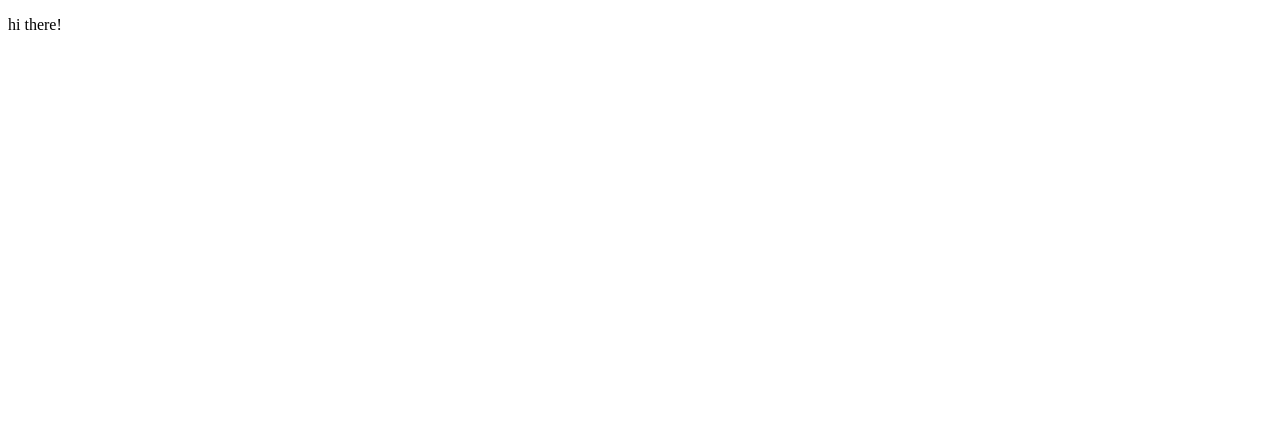
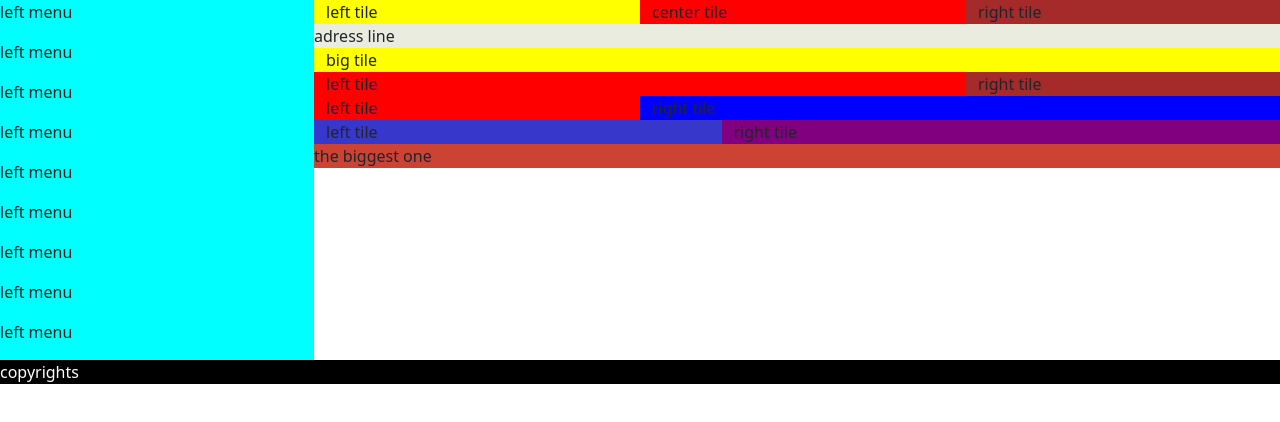
Before and after one commit to Koliasick/pm_21_12, a website: page app/index.html in a window 1280 px wide. Drawn offline with nearby package versions, Linux system fonts and the light colour scheme.

Commit message:
boostrtap

```diff
--- a/app/index.html
+++ b/app/index.html
@@ -1,6 +1,104 @@
-<!DOCTYPE html>
-<head>
-</head>
-<body>
-<p>hi there!</p>
-</body>
+<!doctype html>
+<html lang="en">
+  <head>
+    <!-- Required meta tags -->
+    <meta charset="utf-8">
+    <meta name="viewport" content="width=device-width, initial-scale=1">
+
+    <!-- Bootstrap CSS -->
+    <link href="https://cdn.jsdelivr.net/npm/bootstrap@5.0.0-beta2/dist/css/bootstrap.min.css" rel="stylesheet" integrity="sha384-BmbxuPwQa2lc/FVzBcNJ7UAyJxM6wuqIj61tLrc4wSX0szH/Ev+nYRRuWlolflfl" crossorigin="anonymous">
+
+    <title>Hello, world!</title>
+  </head>
+  <body>
+    <div class="row">
+      <div class="col-md-3">
+	  <div class="row" style="background-color:cyan">
+	  	  <p>
+		  left menu
+		  </p>
+		  <p>
+		  left menu
+		  </p>
+		  <p>
+		  left menu
+		  </p>
+		  <p>
+		  left menu
+		  </p>
+		  <p>
+		  left menu
+		  </p>
+		  <p>
+		  left menu
+		  </p>
+		  <p>
+		  left menu
+		  </p>
+		  <p>
+		  left menu
+		  </p>
+		  <p>
+		  left menu
+		  </p>
+	  </div>
+	  </div>
+      <div class="col-md-9">
+	    <div class="row">
+		  <div class="col-md-4" style="background-color:yellow">
+	      left tile
+	      </div>
+		  <div class="col-md-4" style="background-color:red">
+	      center tile
+	      </div>
+		  <div class="col-md-4" style="background-color:brown">
+	      right tile
+	      </div>
+	    </div>
+		<div class="row" style="background-color:#EBECE0">
+		  adress line
+	    </div>
+		<div class="row">
+		  <div class="col-md-12" style="background-color:yellow">
+	      big tile
+	      </div>
+	    </div>
+		<div class="row">
+		  <div class="col-md-8" style="background-color:red">
+	      left tile
+	      </div>
+		  <div class="col-md-4" style="background-color:brown">
+	      right tile
+	      </div>
+	    </div>
+		<div class="row">
+		  <div class="col-md-4" style="background-color:red">
+	      left tile
+	      </div>
+		  <div class="col-md-8" style="background-color:blue">
+	      right tile
+	      </div>
+	    </div>
+		<div class="row">
+		  <div class="col-md-5" style="background-color:#3737CC">
+	      left tile
+	      </div>
+		  <div class="col-md-7" style="background-color:purple">
+	      right tile
+	      </div>
+	    </div>
+		<div class="row" style="background-color:#CC4334">
+		  the biggest one
+	    </div>
+	  </div>
+    <!--<div class="row" style="background-color:black;color:white">
+	  <p>copyrights</p>
+	</div>-->
+    </div>
+	<footer style="background-color:black;color:white">
+	  <p>copyrights</p>
+	</footer>
+    <!-- Option 1: Bootstrap Bundle with Popper -->
+    <script src="https://cdn.jsdelivr.net/npm/bootstrap@5.0.0-beta2/dist/js/bootstrap.bundle.min.js" integrity="sha384-b5kHyXgcpbZJO/tY9Ul7kGkf1S0CWuKcCD38l8YkeH8z8QjE0GmW1gYU5S9FOnJ0" crossorigin="anonymous"></script>
+  </body>
+</html>
--- a/package.json
+++ b/package.json
@@ -28,5 +28,7 @@
     "gulp-uglify": "^3.0.2",
     "node-sass": "^5.0.0"
   },
-  "dependencies": {}
+  "dependencies": {
+    "bootstrap": "^5.0.0-beta2"
+  }
 }
```
Also changed, not shown: dist/index.html, 1 other file.
